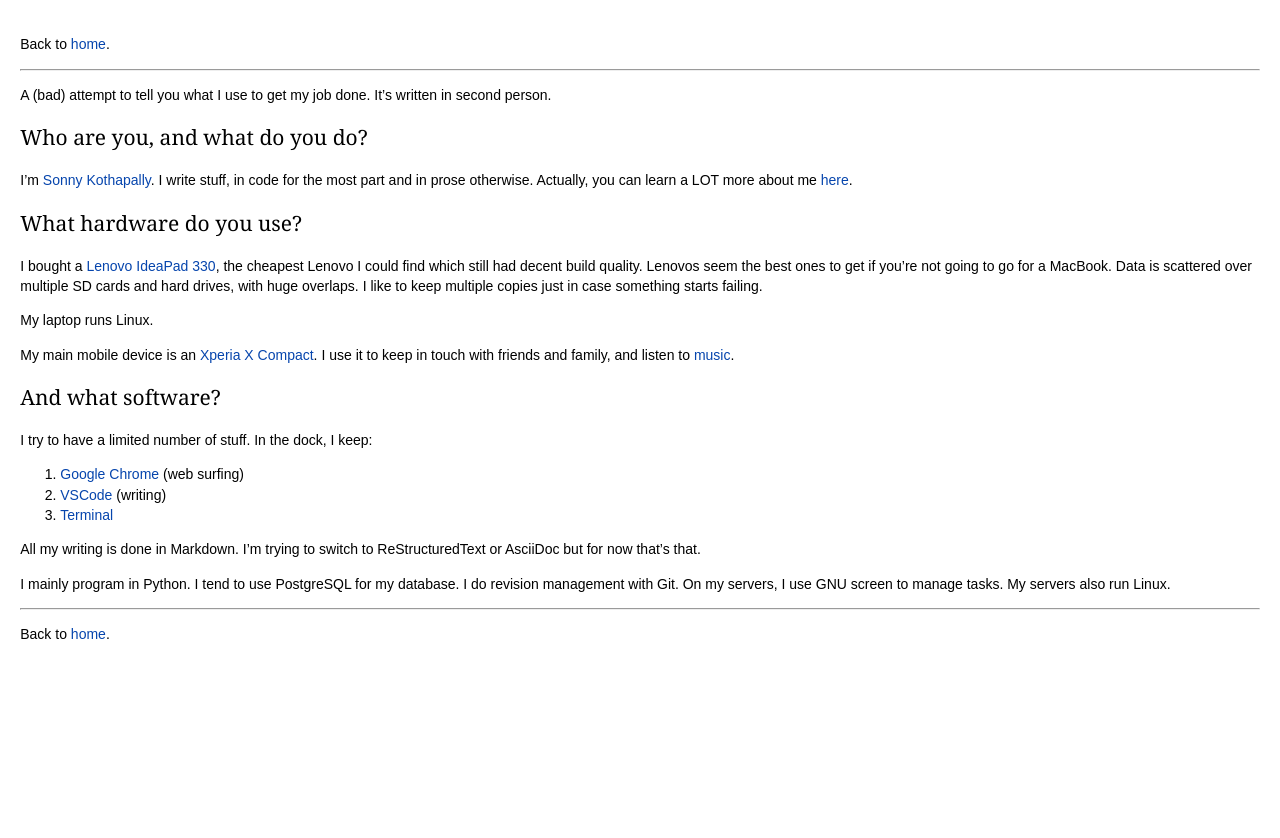
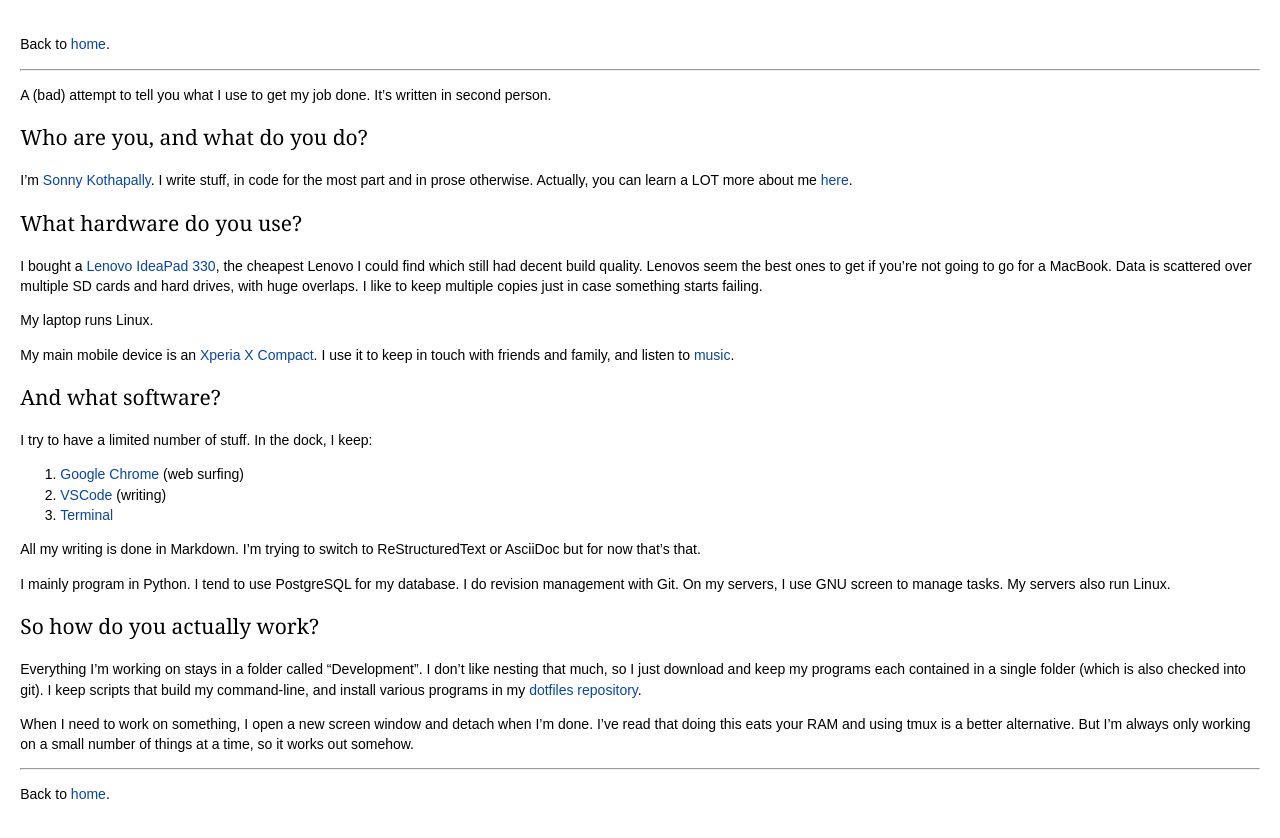
Before and after one commit to sonnyksimon/www.sonnyksimon.com, a Jekyll site: the page built from usesthis.md, in a window 1280 px wide. Shown: the top 838 px of the page. Built offline with Jekyll 4.4.1, drawn with Linux system fonts in a browser that asks for light colours.

Commit message:
more usesthis

```diff
--- a/usesthis.md
+++ b/usesthis.md
@@ -39,6 +39,12 @@
 
 I mainly program in Python. I tend to use PostgreSQL for my database. I do revision management with Git. On my servers, I use GNU screen to manage tasks. My servers also run Linux.
 
+## So how do you actually work?
+
+Everything I'm working on stays in a folder called "Development". I don't like nesting that much, so I just download and keep my programs each contained in a single folder (which is also checked into git). I keep scripts that build my command-line, and install various programs in my [dotfiles repository](http://github.com/sonnyksimon/dotfiles).
+
+When I need to work on something, I open a new screen window and detach when I'm done. I've read that doing this eats your RAM and using tmux is a better alternative. But I'm always only working on a small number of things at a time, so it works out somehow.
+
 <hr/>
 
 Back to [home](/).
```
